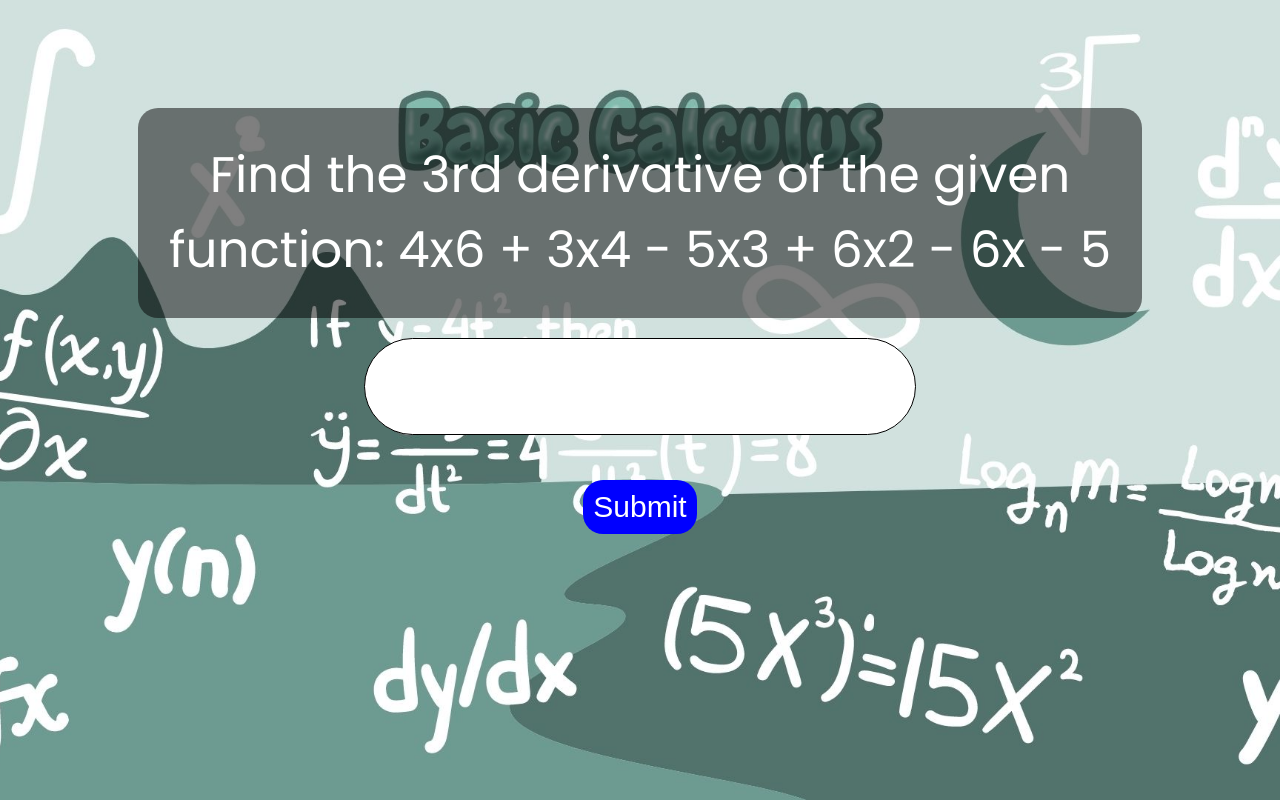
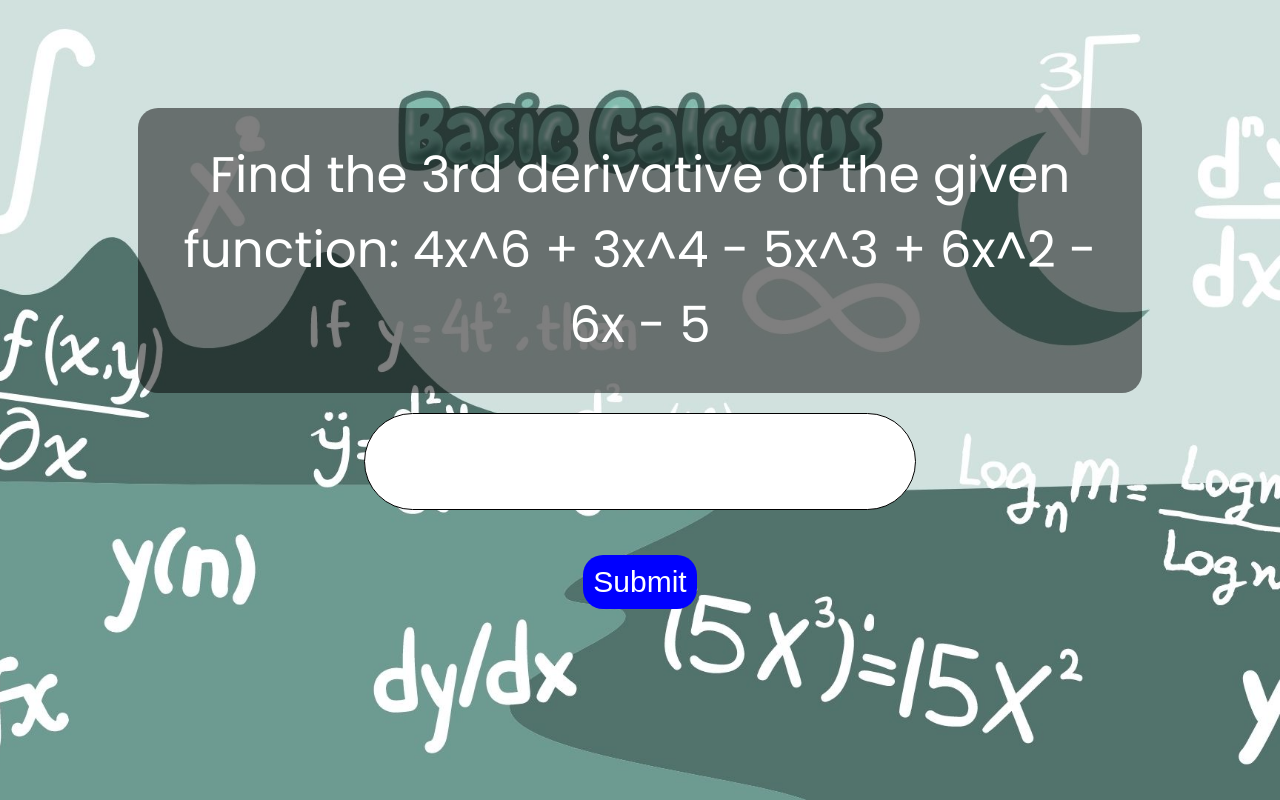
Before and after one commit to ieqisg/knowtiles-or-notiles_iGamesPETA_12S4G2, a plain HTML site: page calbonuseasy.html in a window 1280 px wide. Drawn offline with Linux system fonts and the light colour scheme.

Commit message:
Add files via upload

```diff
--- a/calbonuseasy.html
+++ b/calbonuseasy.html
@@ -61,7 +61,7 @@
   </head>
   <body>
     <form id="quiz-form">
-      <label for="answer">Find the 3rd derivative of the given function: 4x6 + 3x4 - 5x3 + 6x2 - 6x - 5 </label>
+      <label for="answer">Find the 3rd derivative of the given function: 4x^6 + 3x^4 - 5x^3 + 6x^2 - 6x - 5 </label>
       <input type="text" id="answer" name="answer">
       <br>
       <input type="submit" value="Submit">
```
